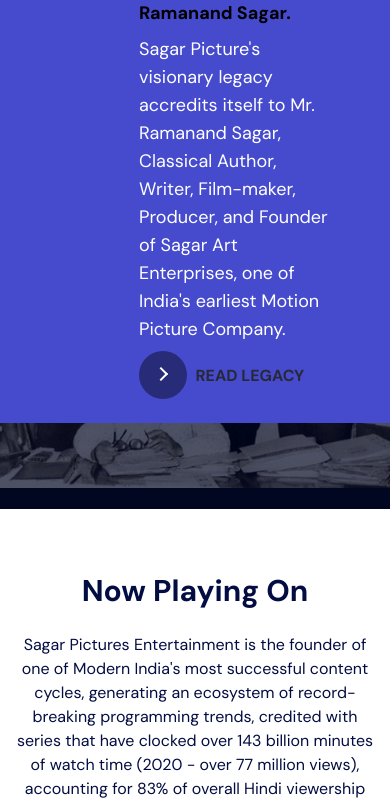
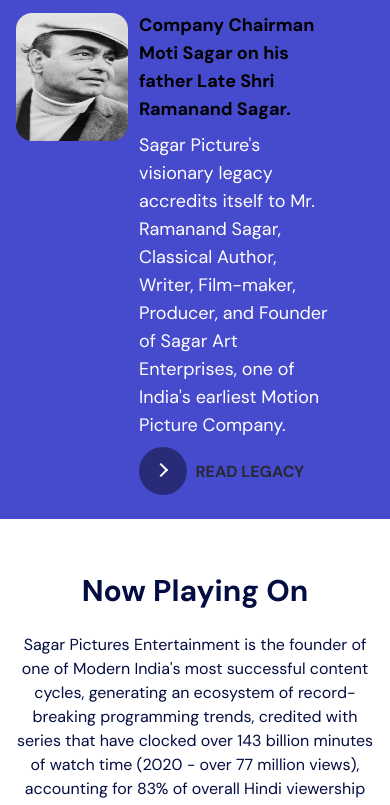
Before and after one commit to DILJITHKRISHNA/Brandemic-Task, a website: page index.html in a window 390 px wide. Shown: the part 323-1128 px from the top of the page. Drawn offline with Linux system fonts and the light colour scheme.

Commit message:
bugs cleared

```diff
--- a/index.html
+++ b/index.html
@@ -132,8 +132,8 @@
         <div class="flex justify-center items-center mt-[10rem]">
             <img src="./assets/Group.png" alt="Group" class="absolute bottom-0 right-0 w-1/4 opacity-30">
             <img src="./assets/man.png" alt="chairman"
-                class="absolute z-50 sm:w-[15rem] sm:h-[19rem] w-[4rem] h-[6rem] sm:mt-[10rem] left-[18%] top-[7rem] rounded-2xl">
-            <div class="absolute z-40 text-left ml-20 bg-[#464BCD] px-[15rem] sm:mt-10 p-6 rounded-2xl max-w-[55rem]">
+                class="absolute z-50 sm:w-[15rem] sm:h-[19rem] w-[7rem] h-[8rem] left-[4%] sm:left-[18%] top-[21rem] sm:top-[7rem] rounded-2xl">
+            <div class="absolute z-40 text-left ml-20 bg-[#464BCD] px-[15rem] sm:mt-10 mt-[12rem] p-6 rounded-2xl">
                 <p class="font-semibold text-black text-lg font-dm-sans">Company Chairman Moti Sagar on his father Late
                     Shri Ramanand
                     Sagar.
```
Also changed, not shown: src/output.css.
